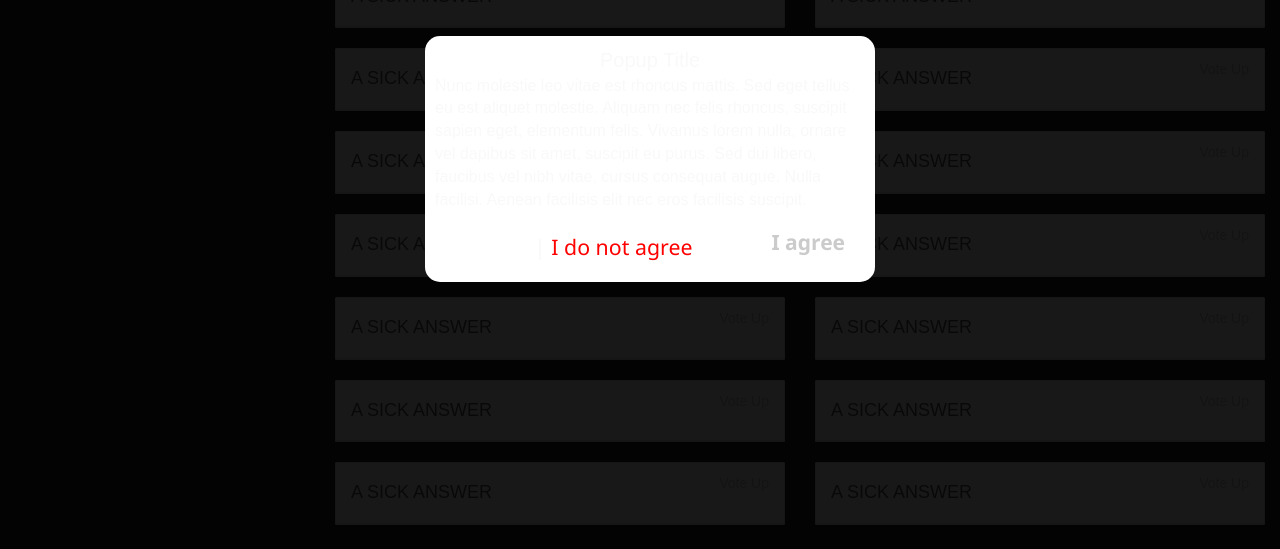
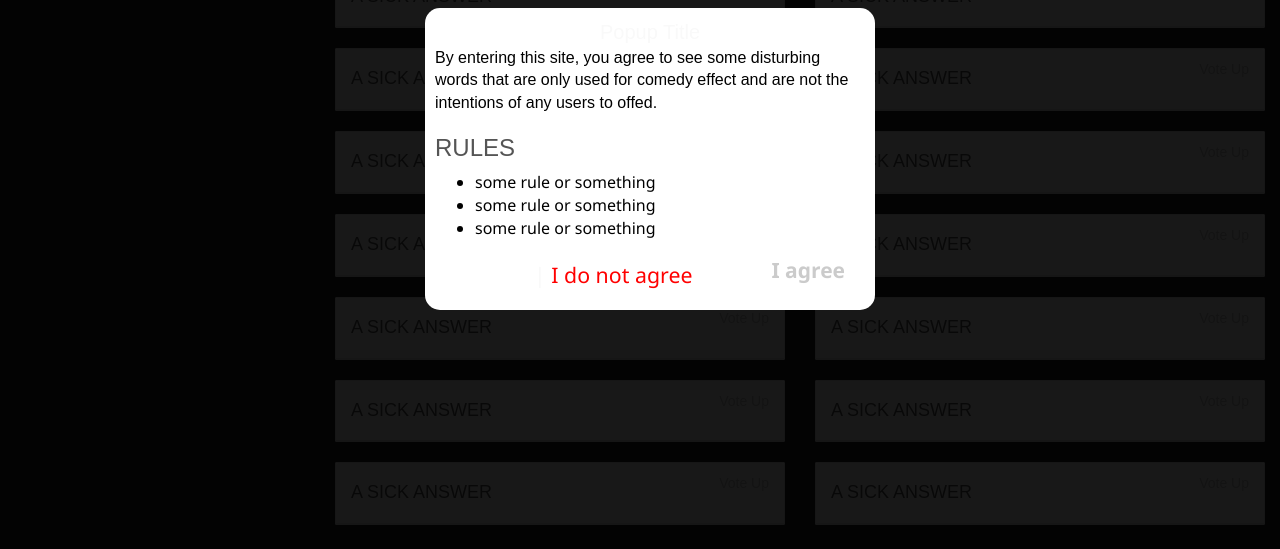
Before and after one commit to simonbromfield/cards-against-public-game, a plain HTML site: page index.html in a window 1280 px wide. Shown: the part 251-800 px from the top of the page. Drawn offline with nearby package versions, Linux system fonts and the light colour scheme; a web font is replaced by a local one.

Commit message:
url change

```diff
--- a/css/popup.css
+++ b/css/popup.css
@@ -10,8 +10,8 @@
   position:absolute;
   left:0;
   top:0;
-  width:440px;
-  height:200px;
+  width:50%;
+  height:50%;
   display:none;
   z-index:9999;
   padding:20px;
@@ -31,10 +31,11 @@
   font-family: "Segoe UI", sans-serif;
   text-decoration: none;
 }
-#lorem{
+#warning-text{
 	font-family: "Segoe UI", sans-serif;
 	font-size: 12pt;
   text-align: left;
+  color: #000;
 }
 #popupfoot{
 	font-family: "Segoe UI", sans-serif;
--- a/index.html
+++ b/index.html
@@ -237,11 +237,17 @@
 </footer>
 
 <div id="boxes">
-  <div style="top: 199.5px; left: 551.5px; display: none;" id="dialog" class="window"> Popup Title
-    <div id="lorem">
-      <p>Nunc molestie leo vitae est rhoncus mattis. Sed eget tellus eu est aliquet molestie. Aliquam nec felis rhoncus, suscipit sapien eget, elementum felis. Vivamus lorem nulla, ornare vel dapibus sit amet, suscipit eu purus. Sed dui libero, faucibus vel nibh vitae, cursus consequat augue. Nulla facilisi. Aenean facilisis elit nec eros facilisis suscipit.</p>
+  <div style="top: 199.5px; left: 551.5px; display: none;" id="dialog" class="window"> <span class="warning-title">Popup Title</span>
+    <div id="warning-text">
+      <p>By entering this site, you agree to see some disturbing words that are only used for comedy effect and are not the intentions of any users to offed.</p>
+      <h3>RULES</h3>
+      <ul>
+        <li>some rule or something</li>
+        <li>some rule or something</li>
+        <li>some rule or something</li>
+      </ul>
     </div>
-    <div id="popupfoot"> <a href="#" class="close agree">I agree</a> | <a class="agree"style="color:red;" href="http://www.cartoonnetwork.com/">I do not agree</a> </div>
+    <div id="popupfoot"> <a href="#" class="close agree">I agree</a> | <a class="agree"style="color:red;" href="http://www.google.com/">I do not agree</a> </div>
   </div>
   <div style="width: 1478px; font-size: 32pt; color:white; height: 602px; display: none; opacity: 0.8;" id="mask"></div>
 </div>
```
